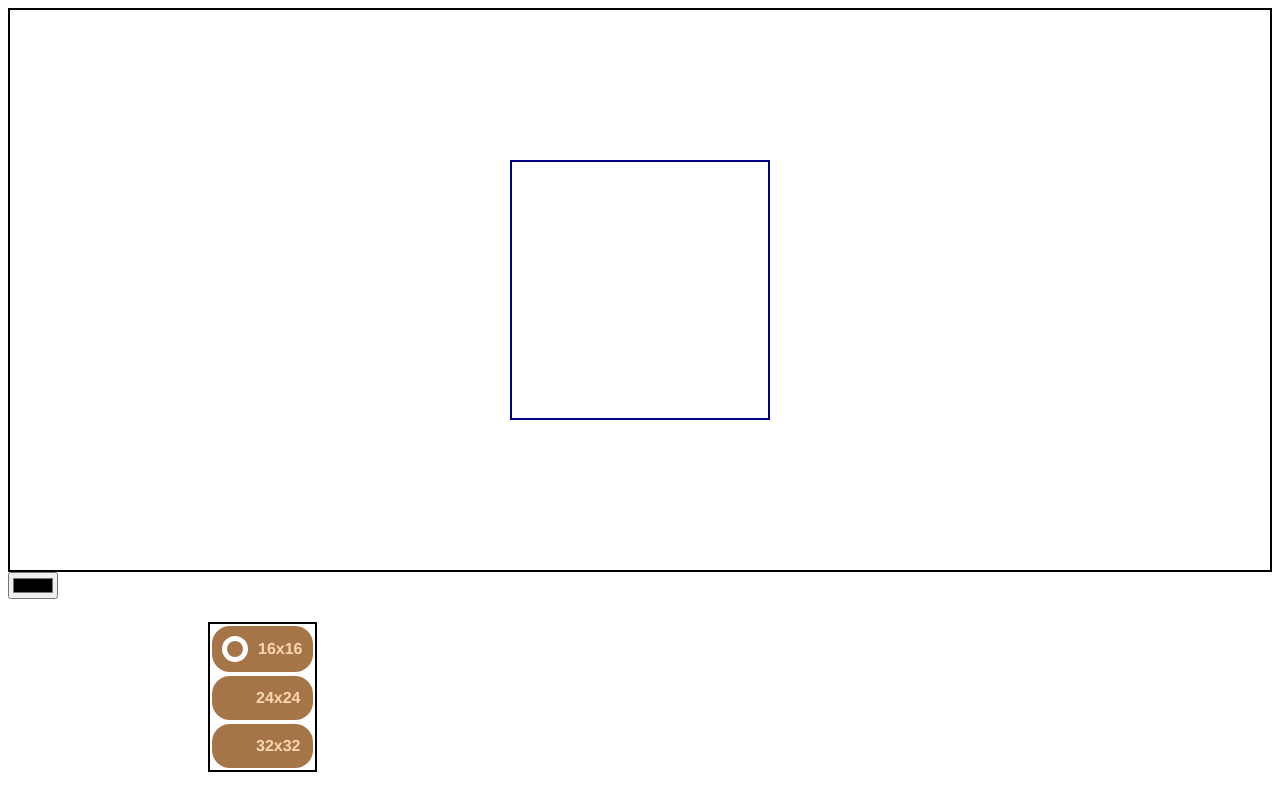
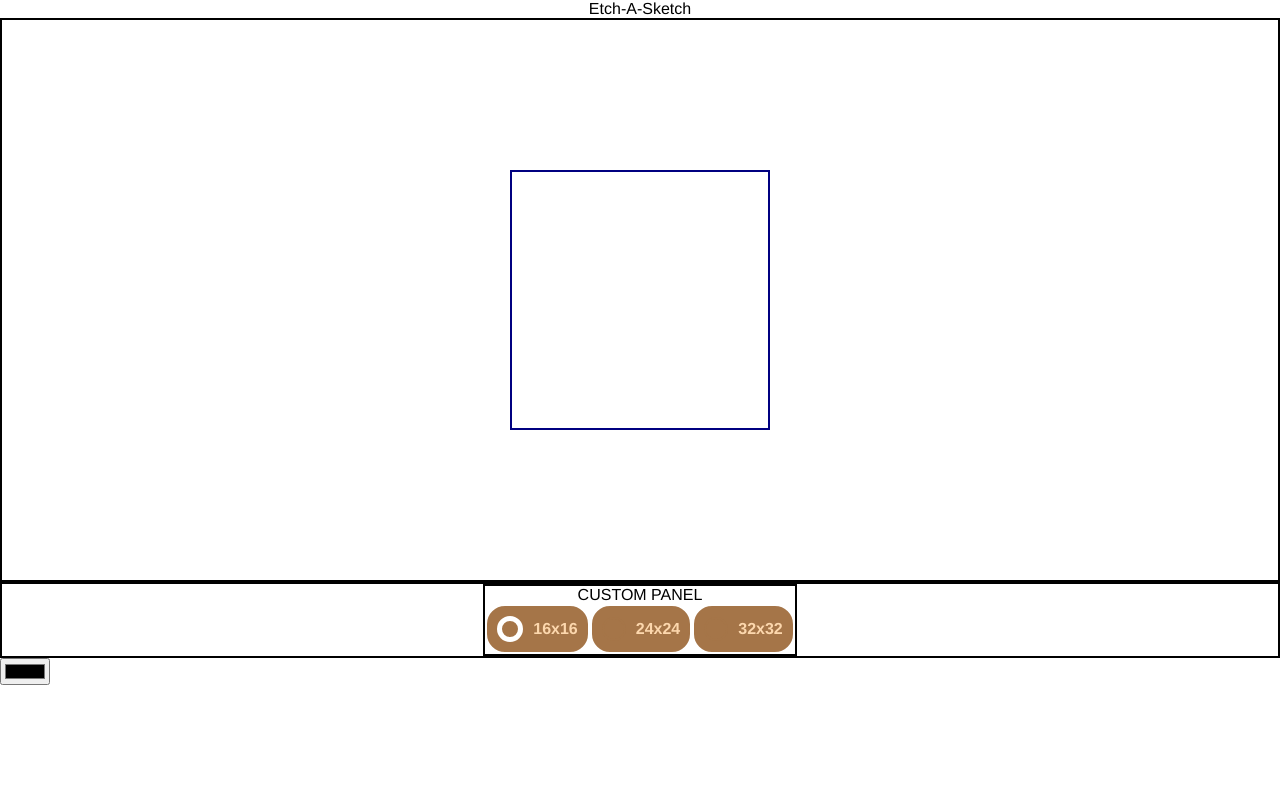
Before and after one commit to kenhardika/etch-a-sketch, a plain HTML site: page index.html in a window 1280 px wide. Drawn offline with Linux system fonts and the light colour scheme.

Commit message:
add custom panel for organizing

```diff
--- a/index.html
+++ b/index.html
@@ -10,6 +10,8 @@
 </head>
 <body>
 
+<div class="header">Etch-A-Sketch</div>
+
 <div class="canvas">
 
 </div>
@@ -17,6 +19,9 @@
 
 <div class="configCanvas">
     <div class="setScale">
+        <div class="customPanel">CUSTOM PANEL</div>
+
+        <div class="all-labelScale">
         <input type="radio" name="sizeSlider" id="val1" value="16" checked required>
         <label class="labelScale" for="val1"> 16x16 </label>
 
@@ -25,6 +30,7 @@
 
         <input type="radio" name="sizeSlider" id="val3" value="32" required>
         <label class="labelScale" for="val3"> 32x32 </label>
+        </div>
     </div>
 </div>
 <div class="color-picker">
--- a/style.css
+++ b/style.css
@@ -1,3 +1,6 @@
+body{
+    margin: 0;
+}
 .canvas {
     display: flex;
     align-items: center;
@@ -7,6 +10,11 @@
     height: 460px;
 }
 
+.header{
+    display: flex;
+    justify-content: center;
+    font-family: Helvetica, sans-serif;
+}
 
 .layerCanvas {
     display: grid;
@@ -23,13 +31,24 @@ input[name ="sizeSlider"] {
     display: none;
 }
 .configCanvas{
-    position: absolute;
+    display: flex;
+    justify-content: center;
+    border: solid 2px black;
 }
 .setScale{
-    position: absolute;
-    top: 50px;
-    left: 200px;
+    display: flex;
+    flex-direction: column;
+    /* padding: 20px 0 20px 0; */
     border: solid 2px black;
+}
+.customPanel {
+    display: flex;
+    justify-content: center;
+    font-family: helvetica,sans-serif;
+}
+.all-labelScale {
+    display: flex;
+    flex-direction: row;
 }
 
 .labelScale{
```
